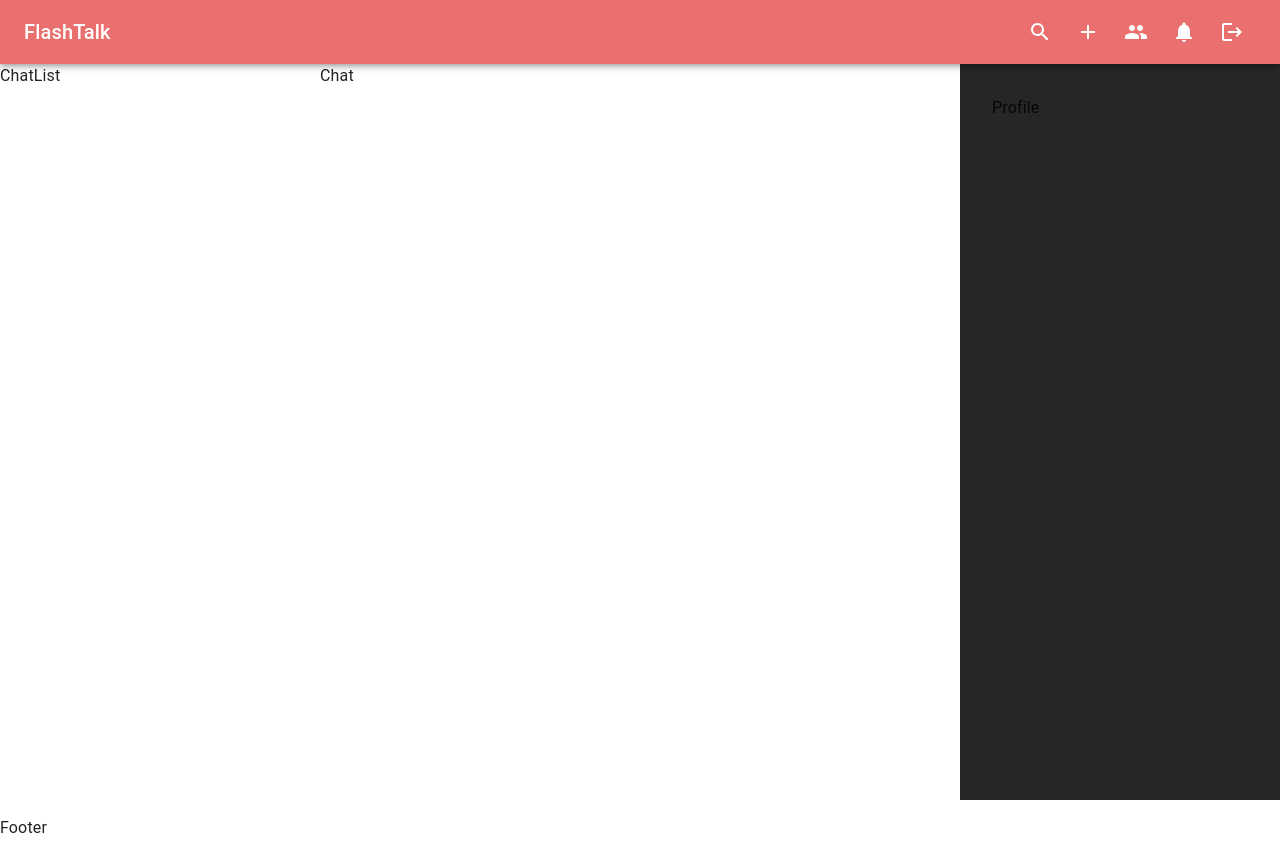
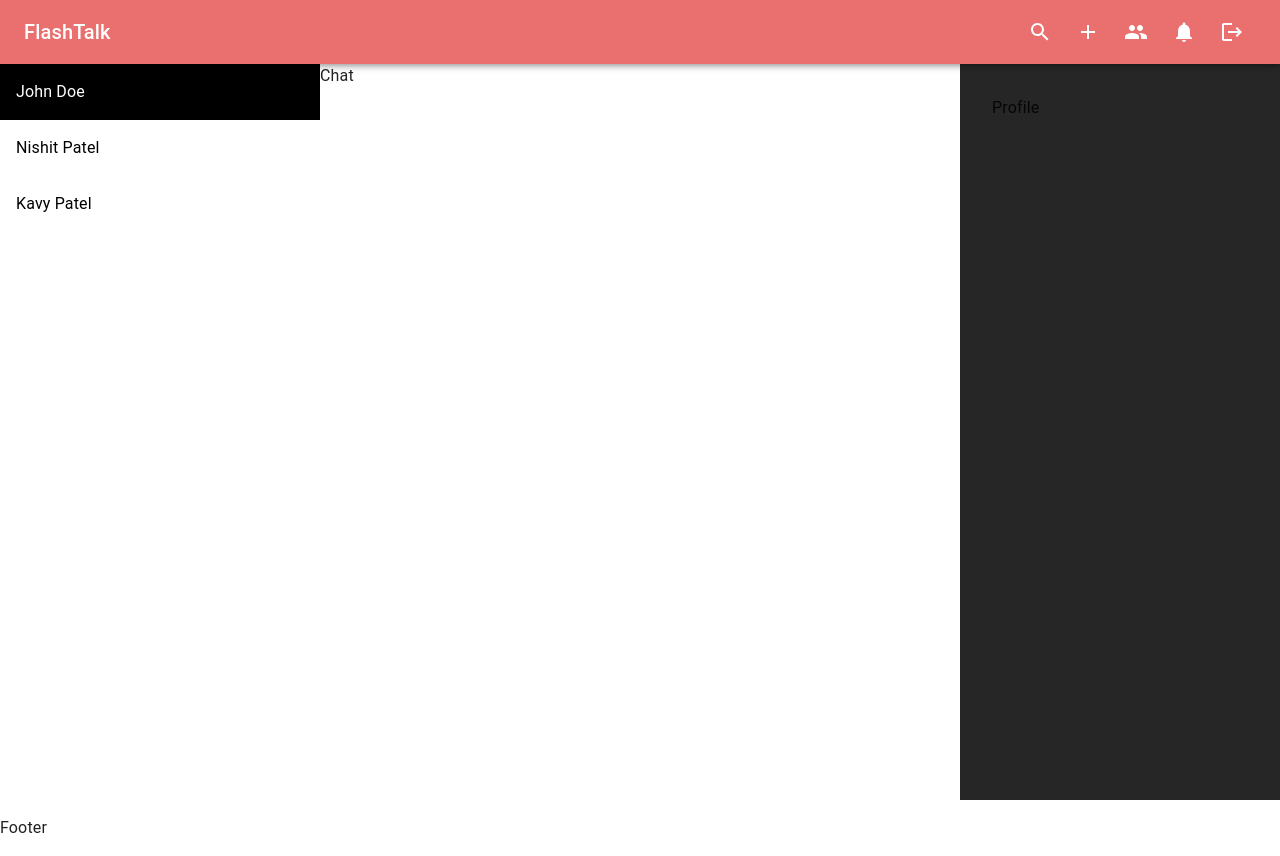
Before and after one commit to nishitpatel-dev/FlashTalk, a React (Vite) app in the folder client/: page /chat/1 in a window 1280 px wide. Built offline with nearby package versions, Linux system fonts and the light colour scheme.

Commit message:
Implement ChatList UI

```diff
--- a/client/src/components/layout/AppLayout.jsx
+++ b/client/src/components/layout/AppLayout.jsx
@@ -2,9 +2,16 @@ import React from "react";
 import Header from "./Header";
 import Title from "../shared/Title";
 import { Grid } from "@mui/material";
+import ChatList from "../specific/ChatList";
+import { sampleChats } from "../../constants/sampleData";
+import { useParams } from "react-router-dom";
 
 const AppLayout = (OldComponent) => {
   return () => {
+
+    const params = useParams();
+    const chatId = params.chatId;
+
     return (
       <>
         <Title />
@@ -23,7 +30,7 @@ const AppLayout = (OldComponent) => {
             }}
             height={"100%"}
           >
-            ChatList
+            <ChatList chats={sampleChats} chatId={chatId} />
           </Grid>
 
           <Grid item xs={12} sm={8} md={5} lg={6} height={"100%"}>
--- /dev/null
+++ b/client/src/components/shared/ChatItem.jsx
@@ -0,0 +1,46 @@
+import React, { memo } from "react";
+import { LinkComponent } from "../styles/StyledComponents";
+import { Box, Stack, Typography } from "@mui/material";
+
+const ChatItem = ({ name, _id, groupChat = false, sameSender, index = 0 }) => {
+  return (
+    <LinkComponent sx={{ padding: "0" }} to={`/chat/${_id}`}>
+      <div
+        style={{
+          display: "flex",
+          alignItems: "center",
+          padding: "1rem",
+          backgroundColor: sameSender ? "black" : "unset",
+          color: sameSender ? "white" : "unset",
+          position: "relative",
+        }}
+      >
+        {/* <AvatarCard avatar={avatar} />  Avatar Section*/}
+        <Stack>
+          <Typography>{name}</Typography>
+        </Stack>
+        {/* {newMessageAlert && (
+            <Typography>{newMessageAlert.count} New Message</Typography>
+          )}
+        </Stack>
+
+        {isOnline && (
+          <Box
+            sx={{
+              width: "10px",
+              height: "10px",
+              borderRadius: "50%",
+              backgroundColor: "green",
+              position: "absolute",
+              top: "50%",
+              right: "1rem",
+              transform: "translateY(-50%)",
+            }}
+          />
+        )} */}
+      </div>
+    </LinkComponent>
+  );
+};
+
+export default memo(ChatItem);
--- /dev/null
+++ b/client/src/components/specific/ChatList.jsx
@@ -0,0 +1,27 @@
+import { Stack } from "@mui/material";
+import React from "react";
+import ChatItem from "../shared/ChatItem";
+
+const ChatList = ({ w = "100%", chats = [], chatId }) => {
+  return (
+    <Stack width={w} direction={"column"}>
+      {chats?.map((data, index) => {
+        const { avatar, name, _id, groupChat } = data;
+
+        return (
+          <ChatItem
+            index={index}
+            avatar={avatar}
+            name={name}
+            _id={_id}
+            key={_id}
+            sameSender={chatId === _id}
+            groupChat={groupChat}
+          />
+        );
+      })}
+    </Stack>
+  );
+};
+
+export default ChatList;
--- a/client/src/components/styles/StyledComponents.jsx
+++ b/client/src/components/styles/StyledComponents.jsx
@@ -1,6 +1,17 @@
 import { styled } from "@mui/material";
+import { Link } from "react-router-dom";
 
 export const VisuallyHiddenInput = styled("input")({
   height: 1,
   width: 1,
 });
+
+
+export const LinkComponent = styled(Link)`
+  text-decoration: none;
+  color: black;
+  padding: 1rem;
+  &:hover {
+    background-color: rgba(0, 0, 0, 0.1);
+  }
+`;
--- /dev/null
+++ b/client/src/constants/sampleData.js
@@ -0,0 +1,26 @@
+export const sampleChats = [
+    {
+      avatar: ["https://www.w3schools.com/howto/img_avatar.png"],
+      name: "John Doe",
+      _id: "1",
+      groupChat: false,
+      members: ["1", "2"],
+    },
+    {
+      avatar: ["https://www.w3schools.com/howto/img_avatar.png"],
+      name: "Nishit Patel",
+      _id: "2",
+      groupChat: false,
+      members: ["1", "2", "3"],
+    },
+    {
+      avatar: [
+        "https://www.w3schools.com/howto/img_avatar.png",
+        "https://www.w3schools.com/howto/img_avatar.png",
+      ],
+      name: "Kavy Patel",
+      _id: "3",
+      groupChat: false,
+      members: ["1"],
+    },
+  ];
```
